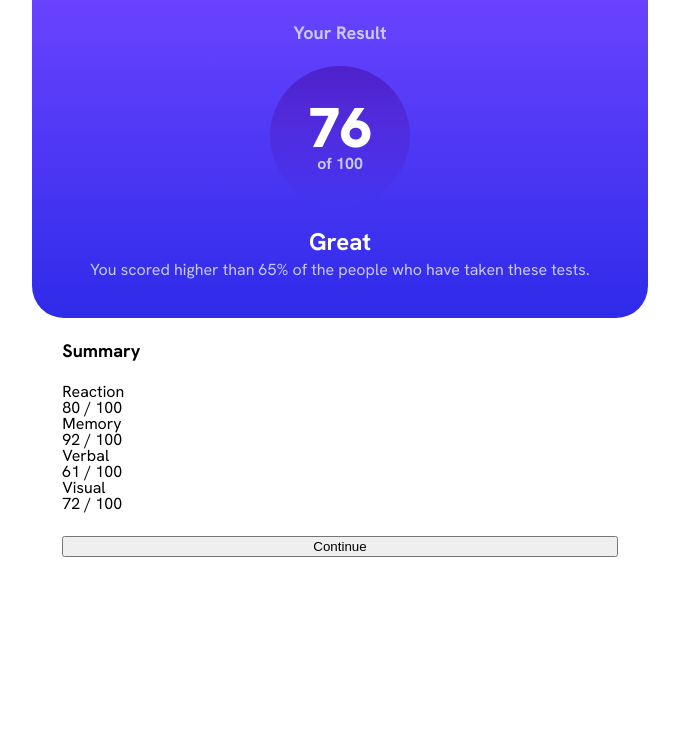
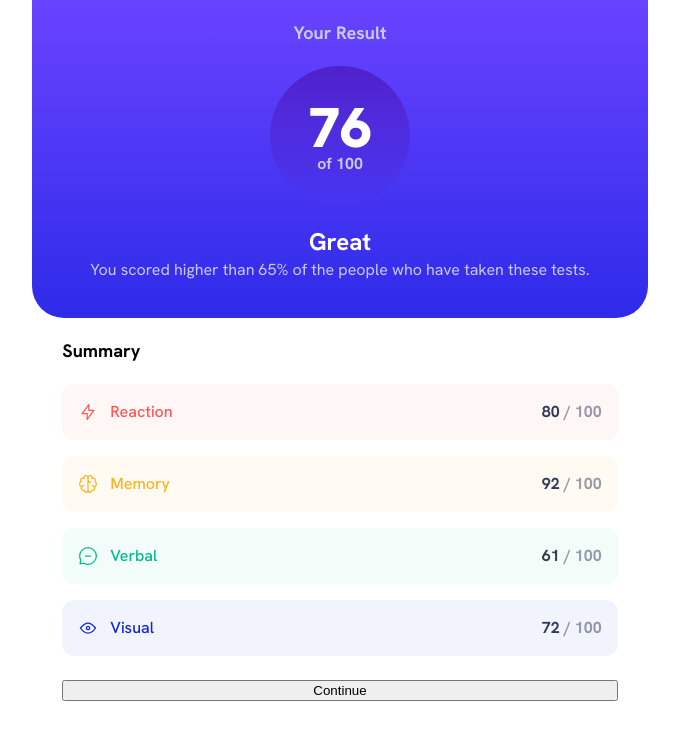
Before and after one commit to O-Julia-O/Results-summary-component, a plain HTML site: page index.html in a window 1280 px wide. Shown: the whole page, without its empty margins (300-979 px from the left). Drawn offline with Linux system fonts and the light colour scheme.

Commit message:
colorized and styled hero-details section

```diff
--- a/index.html
+++ b/index.html
@@ -46,29 +46,51 @@
         <section class="hero-details__container l-flex">
           <h3>Summary</h3>
 
-          <div class="result__container">
-            <ul class="result-list">
+          <ul class="result-list l-flex">
             <li class="result-list__item item--red">
+              <div class="result-name">
+                <img
+                  src="./assets/images/icon-reaction.svg"
+                  alt="icon for reaction result"
+                />
                 <h4>Reaction</h4>
-                <p>80 / 100</p>
+              </div>
+              <p>80 <span>/ 100</span></p>
             </li>
 
             <li class="result-list__item item--yellow">
+              <div class="result-name">
+                <img
+                  src="./assets/images/icon-memory.svg"
+                  alt="icon for memory result"
+                />
                 <h4>Memory</h4>
-                <p>92 / 100</p>
+              </div>
+              <p>92 <span>/ 100</span></p>
             </li>
 
             <li class="result-list__item item--green">
+              <div class="result-name">
+                <img
+                  src="./assets/images/icon-verbal.svg"
+                  alt="icon for verbal result"
+                />
                 <h4>Verbal</h4>
-                <p>61 / 100</p>
+              </div>
+              <p>61 <span>/ 100</span></p>
             </li>
 
             <li class="result-list__item item--blue">
+              <div class="result-name">
+                <img
+                  src="./assets/images/icon-visual.svg"
+                  alt="icon for visual result"
+                />
                 <h4>Visual</h4>
-                <p>72 / 100</p>
+              </div>
+              <p>72 <span>/ 100</span></p>
             </li>
           </ul>
-          </div>
 
           <button>Continue</button>
         </section>
--- a/styles/style.css
+++ b/styles/style.css
@@ -98,3 +98,70 @@ h3 {
     margin-top: 1.5rem;
     gap: 1.5rem;
 }
+
+.result-list {
+    gap: 1rem;
+}
+
+.result-list__item {
+    display: flex;
+    justify-content: space-between;
+}
+
+.result-name {
+    display: flex;
+    gap: 12px;
+    align-items: center;
+}
+
+.result-list__item {
+    color: #303B59;
+    font-weight: bold;
+    padding-left: 1rem;
+    padding-right: 1rem;
+    padding-top: 1.125rem;
+    padding-bottom: 1.125rem;
+
+    align-items: center;
+    border-radius: 12px;
+}
+
+.result-list__item span {
+    opacity: 50%;
+}
+
+.item--red  {
+    background-color: rgba(255, 85, 85, 0.05);
+}
+
+.item--yellow  {
+    background-color: rgba(255, 176, 30, 0.05);
+}
+
+.item--green {
+    background-color: rgba(0, 187, 143, 0.05);
+}
+
+.item--blue {
+    background-color: rgba(17, 37, 214, 0.05);
+}
+
+.item--red .result-name {
+    color: #FF5555;
+    font-weight: 500;
+}
+
+.item--yellow .result-name {
+    color: #FFB21E;
+    font-weight: 500;
+}
+
+.item--green .result-name {
+    color: #00BB8F;
+    font-weight: 500;
+}
+
+.item--blue .result-name {
+    color: #1125D6;
+    font-weight: 500;
+}
```
Lines whose indentation alone changed are shown as unchanged.
